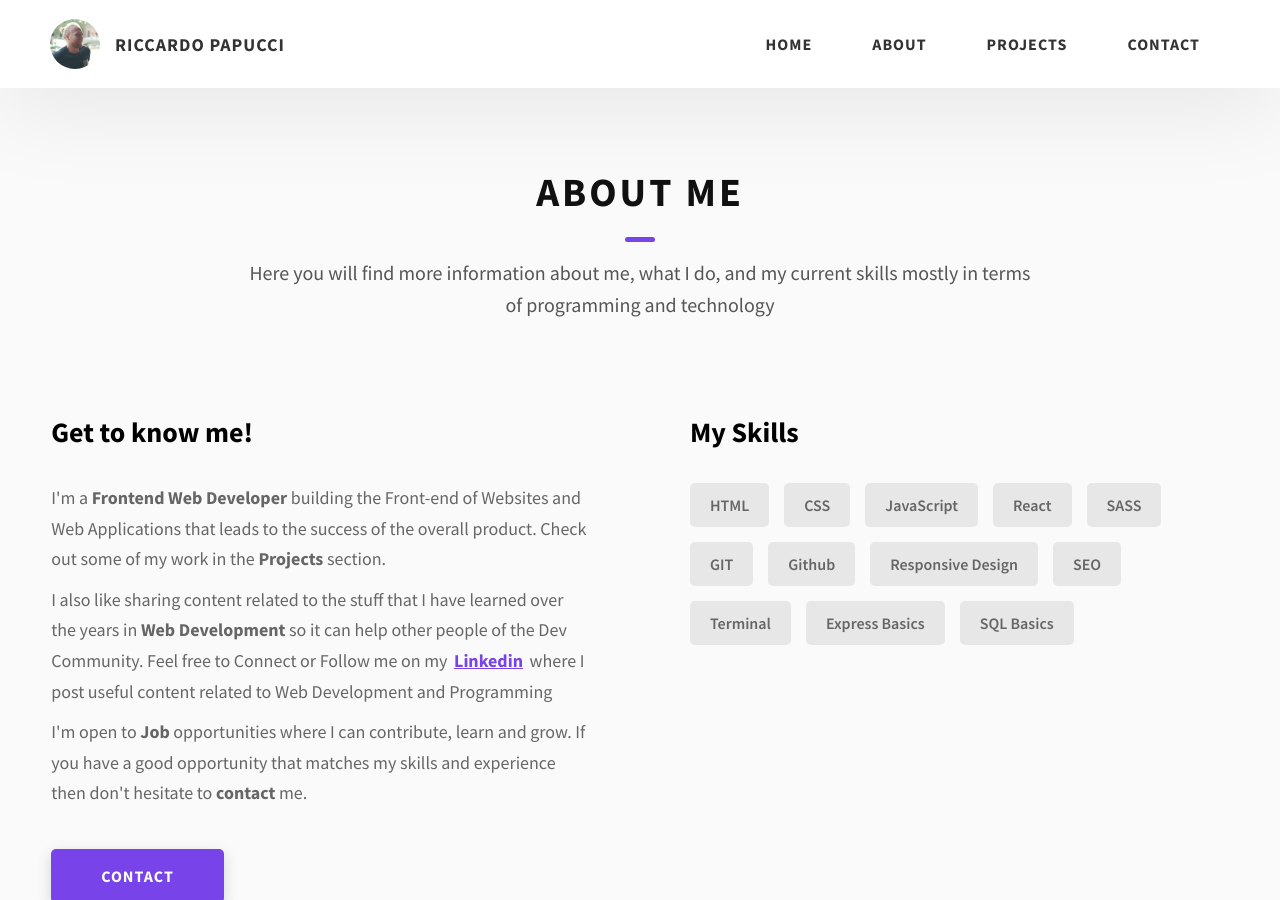
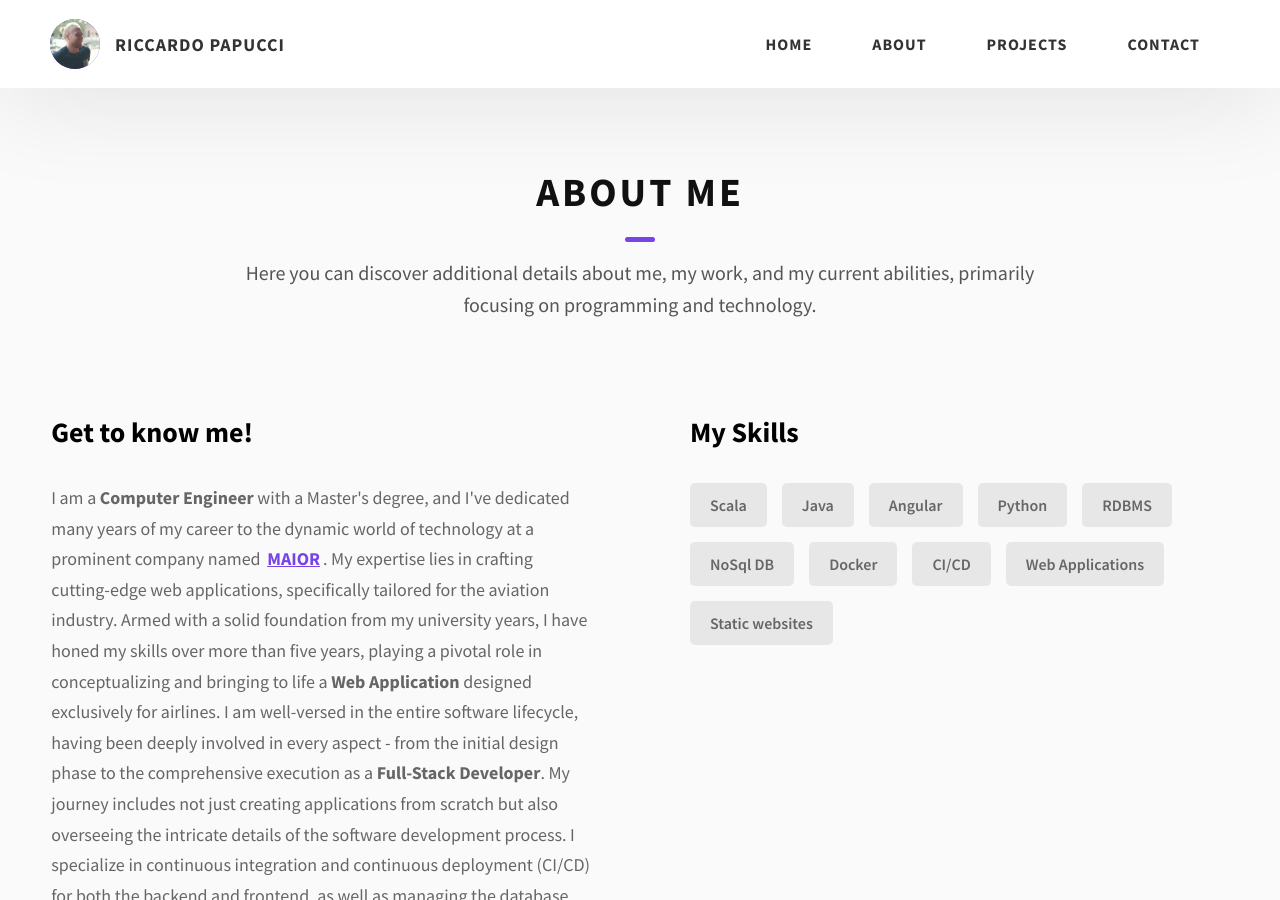
Before and after one commit to papu03/riccardoPapucciSite, a Jekyll site: the page built from index.html, in a window 1280 px wide and 900 px high, scrolled down 858 px. Built offline with Jekyll 4.4.1, drawn with Linux system fonts in a browser that asks for light colours; some of the changed text lies outside the part shown.

Commit message:
Alpha version

```diff
--- /dev/null
+++ b/_data/skills.yml
@@ -0,0 +1,10 @@
+- skill: Scala
+- skill: Java
+- skill: Angular
+- skill: Python
+- skill: RDBMS
+- skill: NoSql DB
+- skill: Docker
+- skill: CI/CD
+- skill: Web Applications
+- skill: Static websites
--- a/_includes/about.html
+++ b/_includes/about.html
@@ -3,8 +3,7 @@
       <h2 class="heading heading-sec heading-sec__mb-med">
         <span class="heading-sec__main">About Me</span>
         <span class="heading-sec__sub">
-          Here you will find more information about me, what I do, and my
-          current skills mostly in terms of programming and technology
+          Here you can discover additional details about me, my work, and my current abilities, primarily focusing on programming and technology.
         </span>
       </h2>
       <div class="about__content">
@@ -12,44 +11,47 @@
           <h3 class="about__content-title">Get to know me!</h3>
           <div class="about__content-details">
             <p class="about__content-details-para">
-              I'm a <strong>Frontend Web Developer</strong> building the
-              Front-end of Websites and Web Applications that leads to the
-              success of the overall product. Check out some of my work in the
-              <strong>Projects</strong> section.
+
+              I am a <strong>Computer Engineer</strong> with a Master's degree,
+
+              and I've dedicated many years of my career to the dynamic world of technology at a prominent company
+
+              named <a rel="noreferrer" href="{{site.data.social[2].href}}" target="_blank">MAIOR</a>.
+
+              My expertise lies in crafting cutting-edge web applications, specifically tailored for the aviation industry.
+
+              Armed with a solid foundation from my university years, I have honed my skills over more than five years, playing a pivotal role in conceptualizing and bringing to life a <strong>Web Application</strong> designed exclusively for airlines.
+
+              I am well-versed in the entire software lifecycle, having been deeply involved in every aspect - from the initial design phase to the comprehensive execution as a <strong>Full-Stack Developer</strong>.
+
+              My journey includes not just creating applications from scratch but also overseeing the intricate details of the software development process.
+
+              I specialize in continuous integration and continuous deployment (CI/CD) for both the backend and frontend, as well as managing the database.
+
+              Additionally, my expertise extends to the realm of DevOps, ensuring a seamless and efficient development process.
+
+              My commitment to excellence and my hands-on experience have made me an industry expert.
+
+              I am passionate about transforming ideas into robust digital solutions, and I'm excited about the prospect of bringing my skills to your project.
+
+              Let's connect and explore how I can contribute to the success of your next endeavor!
+
+
             </p>
-            <p class="about__content-details-para">
-              I also like sharing content related to the stuff that I have
-              learned over the years in <strong>Web Development</strong> so it
-              can help other people of the Dev Community. Feel free to Connect
-              or Follow me on my
-              <a rel="noreferrer" href="https://linkedin.com/in/rammcodes" target="_blank">Linkedin</a>
-              where I post useful content related to Web Development and
-              Programming
-            </p>
-            <p class="about__content-details-para">
-              I'm open to <strong>Job</strong> opportunities where I can
-              contribute, learn and grow. If you have a good opportunity that
-              matches my skills and experience then don't hesitate to
-              <strong>contact</strong> me.
-            </p>
+
           </div>
           <a href="./#contact" class="btn btn--med btn--theme dynamicBgClr">Contact</a>
         </div>
         <div class="about__content-skills">
           <h3 class="about__content-title">My Skills</h3>
+
+
           <div class="skills">
-            <div class="skills__skill">HTML</div>
-            <div class="skills__skill">CSS</div>
-            <div class="skills__skill">JavaScript</div>
-            <div class="skills__skill">React</div>
-            <div class="skills__skill">SASS</div>
-            <div class="skills__skill">GIT</div>
-            <div class="skills__skill">Github</div>
-            <div class="skills__skill">Responsive Design</div>
-            <div class="skills__skill">SEO</div>
-            <div class="skills__skill">Terminal</div>
-            <div class="skills__skill">Express Basics</div>
-            <div class="skills__skill">SQL Basics</div>
+            {% for item in site.data.skills %}
+
+            <div class="skills__skill">{{ item.skill }}</div>
+
+            {% endfor %}
           </div>
         </div>
       </div>
--- a/_includes/social-footer.html
+++ b/_includes/social-footer.html
@@ -1,4 +1,4 @@
-<div class="main-footer__row main-footer__row-1">
+<!-- <div class="main-footer__row main-footer__row-1">
   <h2 class="heading heading-sm main-footer__heading-sm">
     <span>Social</span>
   </h2>
@@ -15,4 +15,4 @@
     {% endfor %}
 
   </div>
-</div>
+</div> -->
--- a/index.html
+++ b/index.html
@@ -1,7 +1,7 @@
 ---
 layout: page
 developer: Riccardo Papucci
-about_myself: Sono un full stack developer, ingegnere del software
+about_myself: Computer engineer and full-stack developer with over 5 years of experience. I create advanced software with passion and precision, turning ideas into digital realities.
 ---
 
 
```
Also changed, not shown: _data/social.yml (+7 -4 lines), assets/img/logo/dark-github-logo.svg (renamed from assets/img/dark-github-logo.svg), assets/img/logo/dark-linkedin-logo.svg (renamed from assets/img/dark-linkedin-logo.svg), assets/img/logo/dark-maior-logo.jpg (added), assets/img/logo/white-linkedin-logo.svg (renamed from assets/img/white-linkedin-logo.svg).
